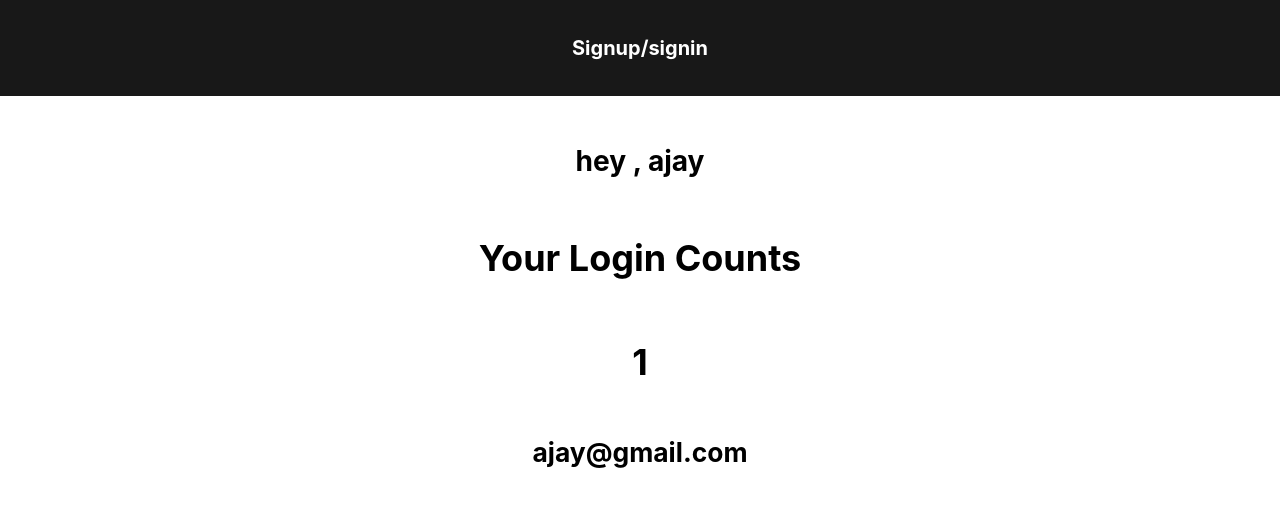
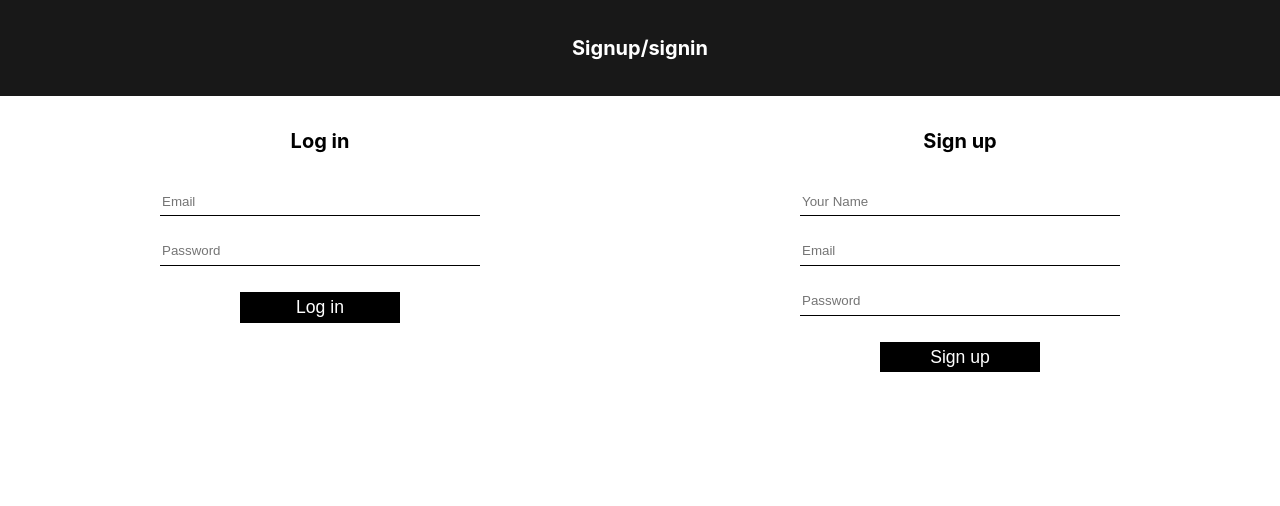
Before and after one commit to iamajaynayak/login, a React (Create React App) app: page / in a window 1280 px wide. Shown: the top 506 px of the page. Built offline with nearby package versions, Linux system fonts and the light colour scheme.

Commit message:
routes added

```diff
--- a/package.json
+++ b/package.json
@@ -8,6 +8,7 @@
     "@testing-library/user-event": "^12.6.2",
     "react": "^17.0.1",
     "react-dom": "^17.0.1",
+    "react-router-dom": "^5.2.0",
     "react-scripts": "4.0.1",
     "web-vitals": "^0.2.4"
   },
--- a/src/App.js
+++ b/src/App.js
@@ -2,6 +2,8 @@ import { Component } from "react";
 import Header from "./Components/Header/Header";
 import Loginpage from "./Pages/Login/LoginPage";
 import HomePage from "./Pages/Homepage/Homepage";
+
+import { Route, Switch, Redirect } from "react-router-dom";
 class App extends Component {
   state = {
     currentUser: null,
@@ -11,8 +13,22 @@ class App extends Component {
     return (
       <div className="App">
         <Header />
-        {/* <Loginpage /> */}
-        <HomePage />
+        <Switch>
+          <Route
+            exact
+            path="/login"
+            render={() =>
+              this.state.currentUser ? <Redirect to="/" /> : <Loginpage />
+            }
+          />
+          <Route
+            exact
+            path="/"
+            render={() =>
+              this.state.currentUser ? <Redirect to="/" /> : <Loginpage />
+            }
+          />
+        </Switch>
       </div>
     );
   }
--- a/src/index.js
+++ b/src/index.js
@@ -1,14 +1,17 @@
-import React from 'react';
-import ReactDOM from 'react-dom';
-import './index.css';
-import App from './App';
-import reportWebVitals from './reportWebVitals';
+import React from "react";
+import ReactDOM from "react-dom";
+import "./index.css";
+import App from "./App";
+import reportWebVitals from "./reportWebVitals";
+import { BrowserRouter } from "react-router-dom";
 
 ReactDOM.render(
   <React.StrictMode>
-    <App />
+    <BrowserRouter>
+      <App />
+    </BrowserRouter>
   </React.StrictMode>,
-  document.getElementById('root')
+  document.getElementById("root")
 );
 
 // If you want to start measuring performance in your app, pass a function
```
Also changed, not shown: 2 other files (tests, documents, lock files or other folders).
